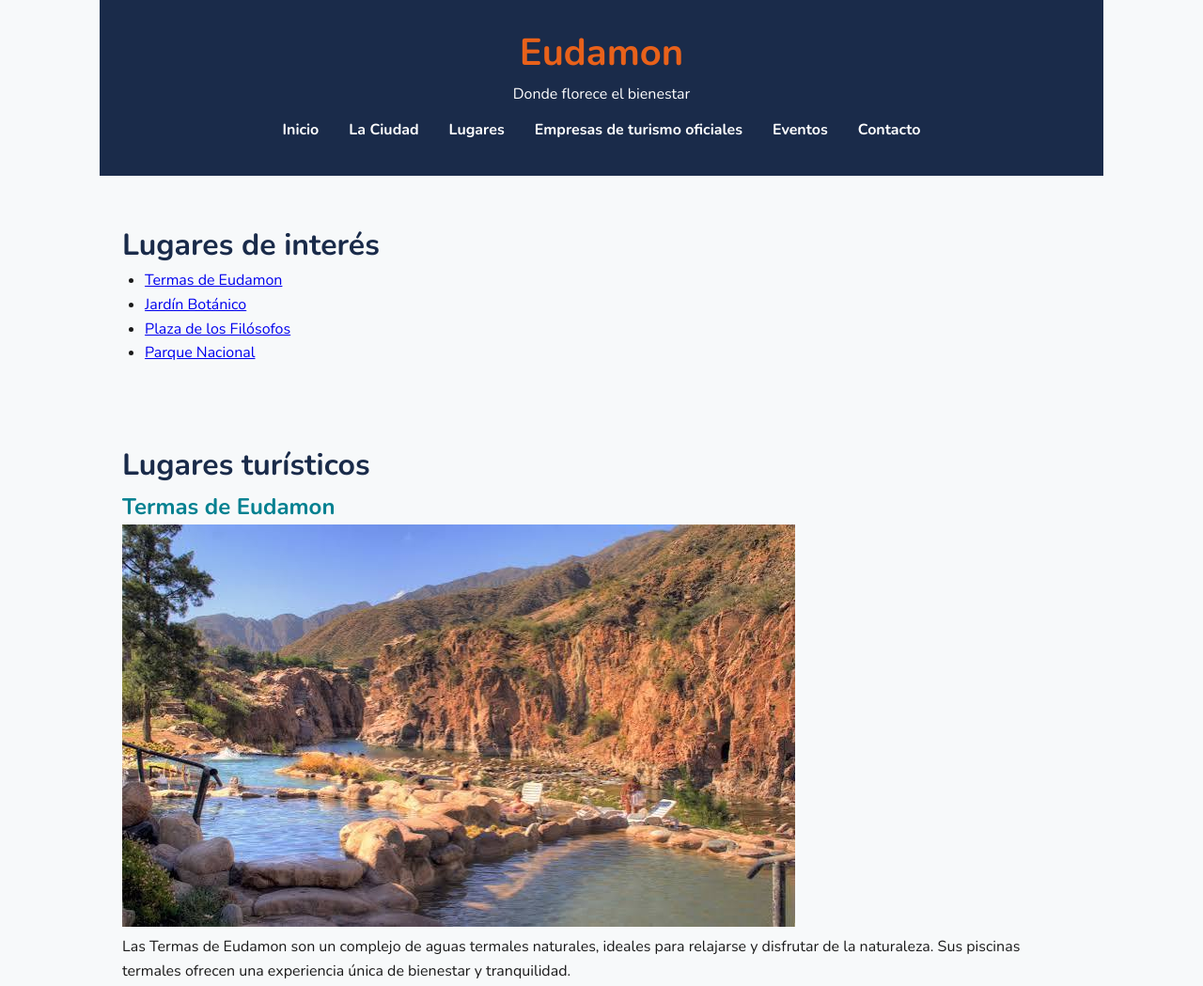
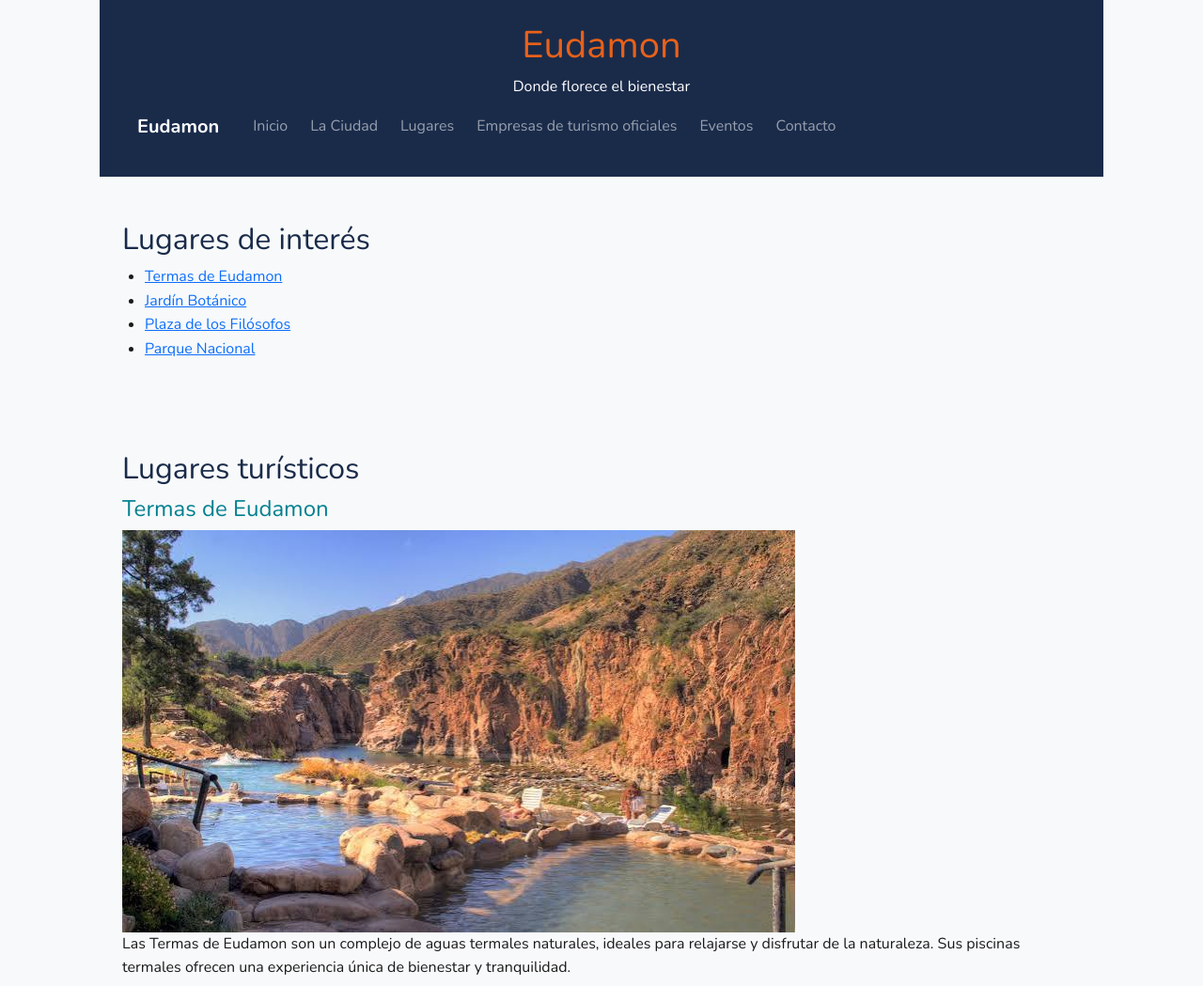
Before and after one commit to Amoniack/TrabajoLenguajesinformaticos, a plain HTML site: page pages/lugares.html in a window 1280 px wide. Shown: the top 1049 px of the page at 94% size. Drawn offline with nearby package versions, Linux system fonts and the light colour scheme.

Commit message:
feat: completa Bootstrap y navbar responsiva en lugares y Eventos

```diff
--- a/pages/lugares.html
+++ b/pages/lugares.html
@@ -7,22 +7,31 @@
     <link rel="preconnect" href="https://fonts.googleapis.com">
     <link rel="preconnect" href="https://fonts.gstatic.com" crossorigin>
     <link href="https://fonts.googleapis.com/css2?family=Nunito:wght@400;700&display=swap" rel="stylesheet">
+    <link href="https://cdn.jsdelivr.net/npm/bootstrap@5.3.3/dist/css/bootstrap.min.css" rel="stylesheet">
     <link rel="stylesheet" href="../css/estilos.css">
 </head>
 <body>
     <header>
         <h1>Eudamon</h1>
         <p>Donde florece el bienestar</p>
-        <nav>
-            <ul>
-                <li><a href="../index.html">Inicio</a></li>
-                <li><a href="ciudad.html">La Ciudad</a></li>
-                <li><a href="lugares.html">Lugares</a></li>
-                <li><a href="empresas.html">Empresas de turismo oficiales</a></li>
-                <li><a href="Eventos.html">Eventos</a></li>
-                <li><a href="contacto.html">Contacto</a></li>
+<nav class="navbar navbar-expand-lg navbar-dark">
+    <div class="container">
+        <a class="navbar-brand" href="../index.html">Eudamon</a>
+        <button class="navbar-toggler" type="button" data-bs-toggle="collapse" data-bs-target="#menuPrincipal">
+            <span class="navbar-toggler-icon"></span>
+        </button>
+        <div class="collapse navbar-collapse" id="menuPrincipal">
+            <ul class="navbar-nav">
+                <li class="nav-item"><a class="nav-link" href="../index.html">Inicio</a></li>
+                <li class="nav-item"><a class="nav-link" href="ciudad.html">La Ciudad</a></li>
+                <li class="nav-item"><a class="nav-link" href="lugares.html">Lugares</a></li>
+                <li class="nav-item"><a class="nav-link" href="empresas.html">Empresas de turismo oficiales</a></li>
+                <li class="nav-item"><a class="nav-link" href="Eventos.html">Eventos</a></li>
+                <li class="nav-item"><a class="nav-link" href="contacto.html">Contacto</a></li>
             </ul>
-        </nav>
+        </div>
+    </div>
+</nav>
     </header>
 
     <main>
@@ -68,5 +77,6 @@
     <footer>
         <p>&copy; 2026 Eudamon - Oficina de Turismo. Todos los derechos reservados.</p>
     </footer>
+    <script src="https://cdn.jsdelivr.net/npm/bootstrap@5.3.3/dist/js/bootstrap.bundle.min.js"></script>
 </body>
 </html>
```
Also changed, not shown: pages/Eventos.html (+23 -1 lines).
